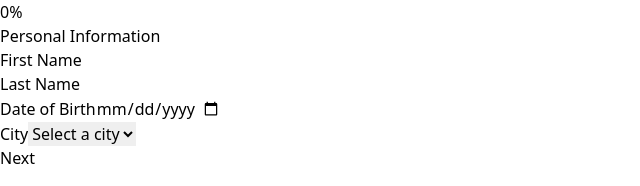
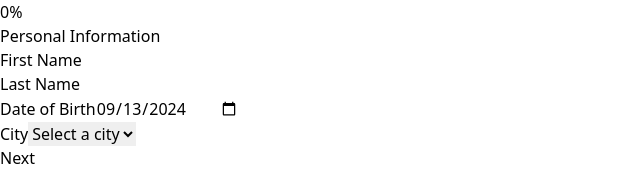
Before and after one commit to sauravrajleaf/Nextjs-MuiltiStep-Form, a Next.js app: page /personal-info in a window 1280 px wide. Shown: the top 186 px of the page, without its empty margins (0-640 px from the left). Built offline with nearby package versions, Linux system fonts and the light colour scheme.

Commit message:
display error while typing

```diff
--- a/src/app/personal-info/page.js
+++ b/src/app/personal-info/page.js
@@ -11,25 +11,41 @@ import { navigateToNextPage, getFromLocal } from "../utils/FormUtils";
 
 export default function PersonalInfo() {
   const router = useRouter();
-  const { formData, handleInputChange, setFormData, validateForm, handleNext } =
-    useContext(FormContext);
+  const {
+    formData,
+    handleInputChange,
+    setFormData,
+    isValid,
+    handleNext,
+    errors,
+    setErrors,
+    setFormValid,
+  } = useContext(FormContext);
 
   const keys = ["firstName", "lastName", "city", "dob"];
 
   useEffect(() => {
     const res = getFromLocal(keys);
 
-    setFormData({
-      ...formData,
-      ...res,
-    });
+    // Check if any valid values were fetched before setting the form data
+    if (Object.keys(res).length > 0) {
+      setFormData((prevFormData) => ({
+        ...prevFormData,
+        ...res,
+      }));
+    }
+
+    // Retrieve and set isValid state separately if it exists
+    const storedIsValid = localStorage.getItem("isValid");
+    if (storedIsValid !== null) {
+      setFormValid(storedIsValid === "true"); // Convert string to boolean
+    }
   }, []);
 
+  //on page refresh the state of
+  //lets save the last state of form in local state
   const handleSubmit = async (e) => {
     e.preventDefault();
-
-    // Validate form using Yup
-    const isValid = await validateForm(personalInfoSchema);
 
     if (isValid) {
       //Increment progress
@@ -38,6 +54,8 @@ export default function PersonalInfo() {
       navigateToNextPage(router, "/account-info");
     } else {
       console.log("Form is invalid, showing errors.");
+      console.log(errors.newErrors);
+      alert(errors.newErrors);
     }
   };
 
@@ -81,9 +99,7 @@ export default function PersonalInfo() {
               onChange={handleInputChange}
               className="w-full p-2 border border-gray-300 rounded"
               max={
-                new Date(new Date().setFullYear(new Date().getFullYear() - 15))
-                  .toISOString()
-                  .split("T")[0]
+                new Date(new Date().setFullYear(new Date().getFullYear() - 16))
               }
               required
             />
--- a/src/app/utils/FormUtils.js
+++ b/src/app/utils/FormUtils.js
@@ -1,5 +1,6 @@
 import { personalInfoSchema } from "@/schemas/UserSchema";
 import { accountsInfoSchema } from "@/schemas/UserSchema";
+import { preferencesInfoSchema } from "@/schemas/UserSchema";
 
 export const saveInLocal = (key, value) => {
   localStorage.setItem(key, value);
@@ -15,12 +16,13 @@ export const getFromLocal = (keys) => {
   keys.forEach((key) => {
     const value = localStorage.getItem(key);
 
-    //Handle the null values
-    res[key] = value !== null ? value : "";
-
-    //converting string values to boolean
-    if (booleanKeys.includes(key)) {
-      res[key] = value === "true";
+    // Only assign the value if it is not null
+    if (value !== null) {
+      //converting boolean string values to boolean
+      if (booleanKeys.includes(key)) {
+        res[key] = value === "true";
+      }
+      res[key] = value;
     }
   });
 
@@ -41,6 +43,8 @@ export const getSchema = (pathname) => {
       return personalInfoSchema;
     case "/account-info":
       return accountsInfoSchema;
+    case "/preferences-info":
+      return preferencesInfoSchema;
     default:
       return personalInfoSchema;
   }
--- a/src/providers/FormContext.js
+++ b/src/providers/FormContext.js
@@ -3,19 +3,21 @@
 import { createContext, useState, useEffect } from "react";
 import { usePathname } from "next/navigation";
 
-import { saveInLocal } from "../app/utils/FormUtils";
+import { saveInLocal, getSchema } from "../app/utils/FormUtils";
+
 const FormContext = createContext();
 
 export function FormProvider({ children }) {
   const [step, setStep] = useState(1); // Tracks step changes of form
   const [errors, setErrors] = useState({}); // Tracks errors of form
   const [progress, setProgress] = useState(0); // Tracks progress percentage
+  const [isValid, setFormValid] = useState(false); // Tracks overall form validity
 
   const [formData, setFormData] = useState({
     firstName: "",
     lastName: "",
     email: "",
-    dob: "",
+    dob: new Date().toISOString().split("T")[0],
     city: "",
     username: "",
     password: "",
@@ -39,51 +41,60 @@ export function FormProvider({ children }) {
     }
   }, [pathname]);
 
-  // Form Input Handler -
-  const handleInputChange = (e) => {
+  const handleInputChange = async (e) => {
     setFormData({
       ...formData,
       [e.target.name]:
         e.target.type === "checkbox" ? e.target.checked : e.target.value,
     });
+
     if (e.target.name !== "password") {
       saveInLocal(
         e.target.name,
         e.target.type === "checkbox" ? e.target.checked : e.target.value
       );
     }
+
+    // Validate the active input field only
+    const res = await validateForm(getSchema(pathname), e.target.name);
+
+    //save form state in local
+    saveInLocal("isValid", res);
   };
 
   // Custom validation logic using Yup
-  const validateForm = async (schema) => {
+  const validateForm = async (schema, field) => {
+    console.log(schema, field);
     try {
-      // console.log(formData);
-      await schema.validate(formData, { abortEarly: false }); // AbortEarly:false will return all errors
+      // Validate only the specific active field
+      await schema.validateAt(field, formData);
 
-      //No errors
+      // Clear errors for the specific field
       setErrors({});
+      setFormValid(true);
       return true;
     } catch (err) {
-      const newErrors = {};
-      err.inner.forEach((error) => {
-        newErrors[error.path] = error.message;
-      });
-      // console.log(newErrors);
-      setErrors(newErrors); // Set the errors in state
+      const newErrors = err.message;
+      console.log("err", err.message);
+
+      setFormValid(false);
+      setErrors({ newErrors }); // Set the errors in state
       return false;
     }
+
+    //set the state of the form in local storage
   };
 
-  //Incremental increase/decrease of the progress bar
+  // Incremental increase of the progress bar and moving to the next step
   const handleNext = () => {
-    setStep((prevStep) => prevStep + 1); // Move to the next step
-    setProgress((prevProgress) => prevProgress + (1 / 3) * 100); // Increment the progress bar by one step
+    setStep((prevStep) => prevStep + 1);
+    setProgress((prevProgress) => prevProgress + (1 / 3) * 100); // Increment progress based on steps
   };
 
-  //Incremental increase/decrease of the progress bar
+  // Incremental decrease of the progress bar and moving to the previous step
   const handlePrev = () => {
-    setStep((prevStep) => prevStep - 1); // Move to the next step
-    setProgress((prevProgress) => prevProgress - (1 / 3) * 100); // Increment the progress bar by one step
+    setStep((prevStep) => prevStep - 1);
+    setProgress((prevProgress) => prevProgress - (1 / 3) * 100); // Decrease progress based on steps
   };
 
   return (
@@ -101,11 +112,12 @@ export function FormProvider({ children }) {
         setProgress,
         handleNext,
         handlePrev,
+        isValid,
+        setFormValid,
       }}
     >
       {children}
     </FormContext.Provider>
   );
 }
-
 export default FormContext;
--- a/src/schemas/UserSchema.js
+++ b/src/schemas/UserSchema.js
@@ -1,51 +1,42 @@
 import * as Yup from "yup";
-
 // Define the Yup validation schema
 export const personalInfoSchema = Yup.object().shape({
   firstName: Yup.string()
-    .min(2, "First name must be at least 2 characters long.")
-    .max(10, "First name must be 1-10 characters long.")
+    .min(2, "First name must be at least 3 characters long.")
+    .max(9, "First name max 10 characters long.")
     .matches(/^[a-zA-Z]+$/, "First name should only contain letters."),
   lastName: Yup.string()
-    .min(2, "Last name must be at least 2 characters long.")
-    .max(10, "Last name must be 1-10 characters long.")
+    .min(2, "Last name must be at least 3 characters long.")
+    .max(9, "Last name max 10 characters long.")
     .matches(/^[a-zA-Z]+$/, "Last name should only contain letters."),
 
-  dob: Yup.date()
-    .required("Date of birth is required")
-    .max(
-      new Date(new Date().setFullYear(new Date().getFullYear() - 15)),
-      "You must be at least 15 years old."
-    )
-    .min(
-      new Date(new Date().setFullYear(new Date().getFullYear() - 120)),
-      "Date of birth is not valid."
-    ),
+  dob: Yup.string(),
+
+  city: Yup.string(),
 });
 
 export const accountsInfoSchema = Yup.object().shape({
   email: Yup.string()
     .email("Email must be a valid email address.")
-    .min(10, "Last name must be at least 2 characters long.")
-    .max(30, "Last name must be 1-10 characters long.")
-    .required("Email is required")
+    .min(9, "email must be at least 10 characters long.")
+    .max(19, "email max 20 characters long.")
     .matches(
       /^[\w.-]+@[\w.-]+\.[a-zA-Z]{2,}$/,
       "Please use a valid email address"
     ),
 
   username: Yup.string()
-    .min(3, "Username must be at least 3 characters long.")
-    .max(10, "Username must be 1-10 characters long.")
+    .min(2, "Username must be at least 3 characters long.")
+    .max(9, "Username max 10 characters long.")
     .matches(
       /^[a-zA-Z0-9]+$/,
       "Username can only contain letters and numbers."
     ),
   password: Yup.string()
-    .min(8, "Password must be at least 8 characters long.")
-    .max(20, "Password must be less than 50 characters."),
-  // .matches(/[a-z]/, "Password must contain at least one lowercase letter.")
-  // .matches(/[A-Z]/, "Password must contain at least one uppercase letter.")
+    .min(7, "Password must be at least 8 characters long.")
+    .max(19, "Password must be less than 20 characters.")
+    .matches(/[a-z]/, "Password must contain at least one lowercase letter.")
+    .matches(/[A-Z]/, "Password must contain at least one uppercase letter."),
   // .matches(/[0-9]/, "Password must contain at least one number.")
   // .matches(
   //   /[!@#$%^&*(),.?":{}|<>]/,
@@ -53,4 +44,11 @@ export const accountsInfoSchema = Yup.object().shape({
   // ),
 });
 
-// export const preferencesInfoSchema = Yup.object().shape({});
+export const preferencesInfoSchema = Yup.object().shape({
+  // Adding preferences to the Yup schema
+  preferences: Yup.string(),
+
+  emailNotifications: Yup.boolean(),
+  smsNotifications: Yup.boolean(),
+  pushNotifications: Yup.boolean(),
+});
```
Also changed, not shown: src/app/account-info/page.js (+4 -4 lines), src/app/preferences-info/page.js (+20 -7 lines).
